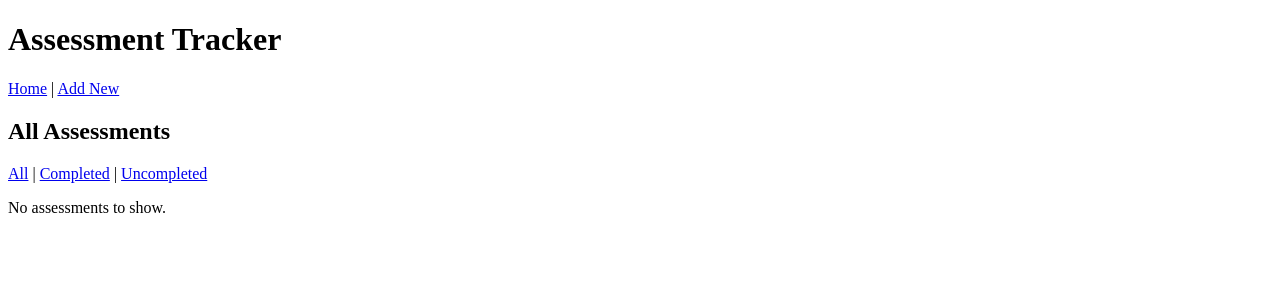
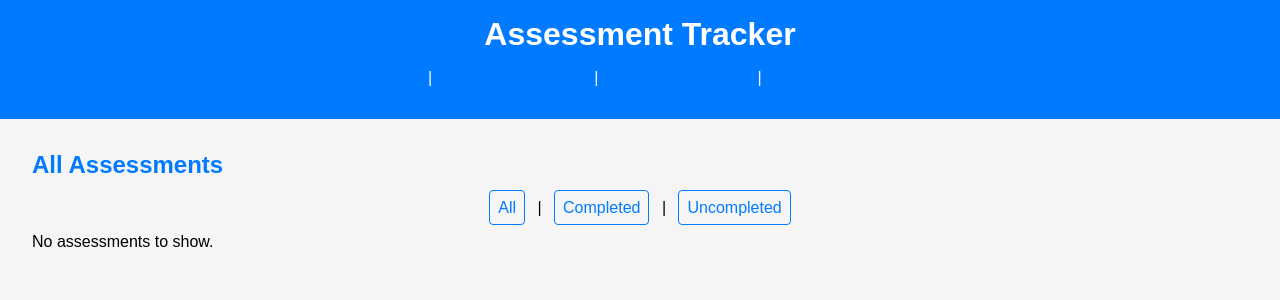
Before and after one commit to loyiwen/FlaskToDoApp, a Flask app: page / in a window 1280 px wide. Shown: the top 300 px of the page. Run offline with Flask 3, Linux system fonts and the light colour scheme.

Commit message:
style: added minimal CSS styling with style.css and linked in base template
- Created style.css for basic styling of assessment forms and layout
- Linked style.css in base.html to apply consistent styling across all pages

```diff
--- /dev/null
+++ b/static/styles.css
@@ -0,0 +1,72 @@
+/* styles.css */
+
+body {
+    font-family: Arial, sans-serif;
+    margin: 0;
+    padding: 0;
+    background-color: #f5f5f5;
+}
+
+header {
+    background-color: #007BFF;
+    color: #fff;
+    padding: 1rem;
+    text-align: center;
+}
+
+header h1 {
+    margin: 0;
+}
+
+nav {
+    margin: 1rem 0;
+    text-align: center;
+}
+
+nav a {
+    color: #007BFF;
+    text-decoration: none;
+    margin: 0 0.5rem;
+    padding: 0.5rem;
+    border: 1px solid #007BFF;
+    border-radius: 4px;
+}
+
+nav a:hover {
+    background-color: #007BFF;
+    color: white;
+}
+
+main {
+    margin: 2rem;
+}
+
+h2 {
+    color: #007BFF;
+}
+
+ul {
+    list-style: none;
+    padding: 0;
+}
+
+ul li {
+    background-color: #fff;
+    border: 1px solid #ddd;
+    border-radius: 4px;
+    padding: 1rem;
+    margin-bottom: 1rem;
+}
+
+button {
+    background-color: #007BFF;
+    color: #fff;
+    border: none;
+    padding: 0.5rem 1rem;
+    border-radius: 4px;
+    cursor: pointer;
+}
+
+button:hover {
+    background-color: #0056b3;
+}
--- a/templates/base.html
+++ b/templates/base.html
@@ -3,13 +3,17 @@
 <head>
     <meta charset="UTF-8">
     <title>Assessment Tracker</title>
+    <!-- Link to the CSS file in the static folder -->
+    <link rel="stylesheet" href="{{ url_for('static', filename='styles.css') }}">
 </head>
 <body>
     <header>
         <h1>Assessment Tracker</h1>
         <nav>
             <a href="{{ url_for('index') }}">Home</a> |
-            <a href="{{ url_for('create') }}">Add New</a>
+            <a href="{{ url_for('create') }}">Add Assessment</a> |
+            <a href="{{ url_for('completed') }}">View Completed</a> |
+            <a href="{{ url_for('uncomplete') }}">View Uncompleted</a>
         </nav>
     </header>
     <main>
```
